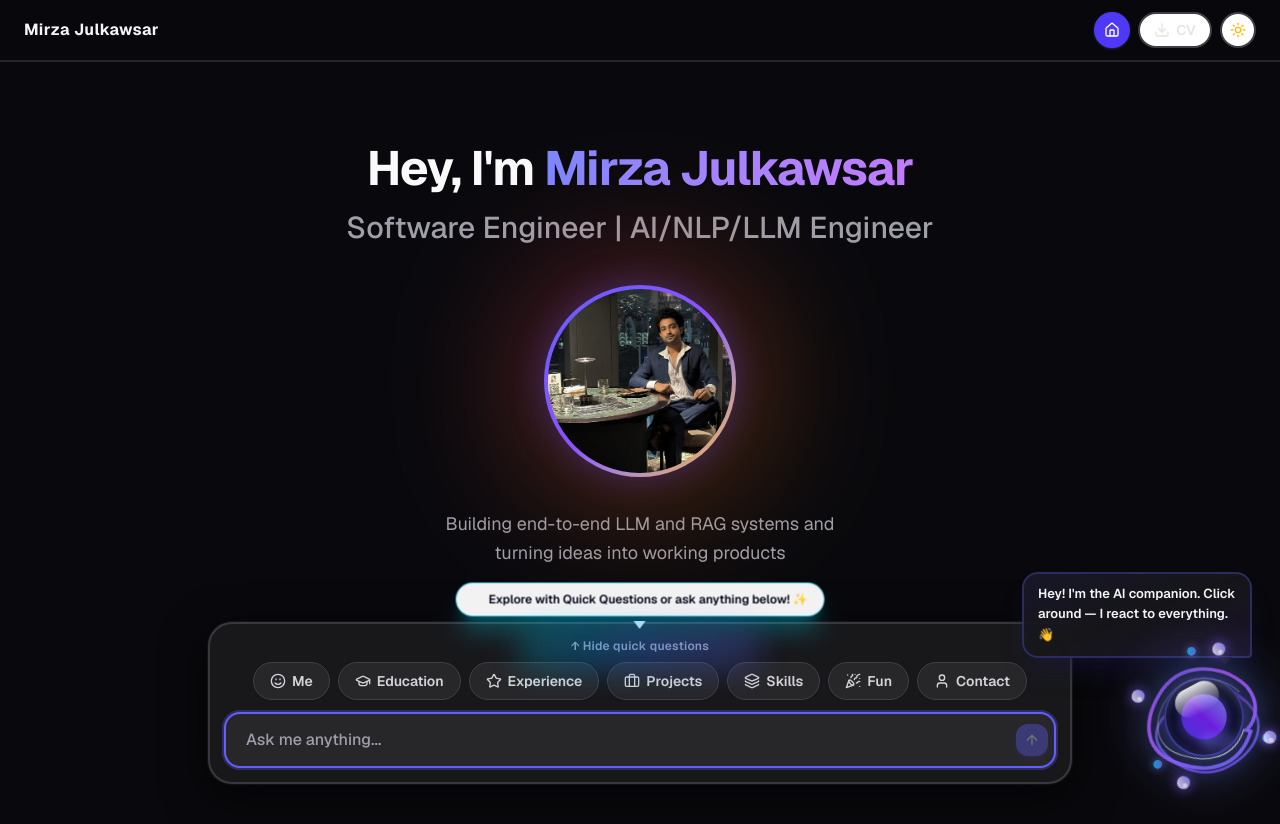
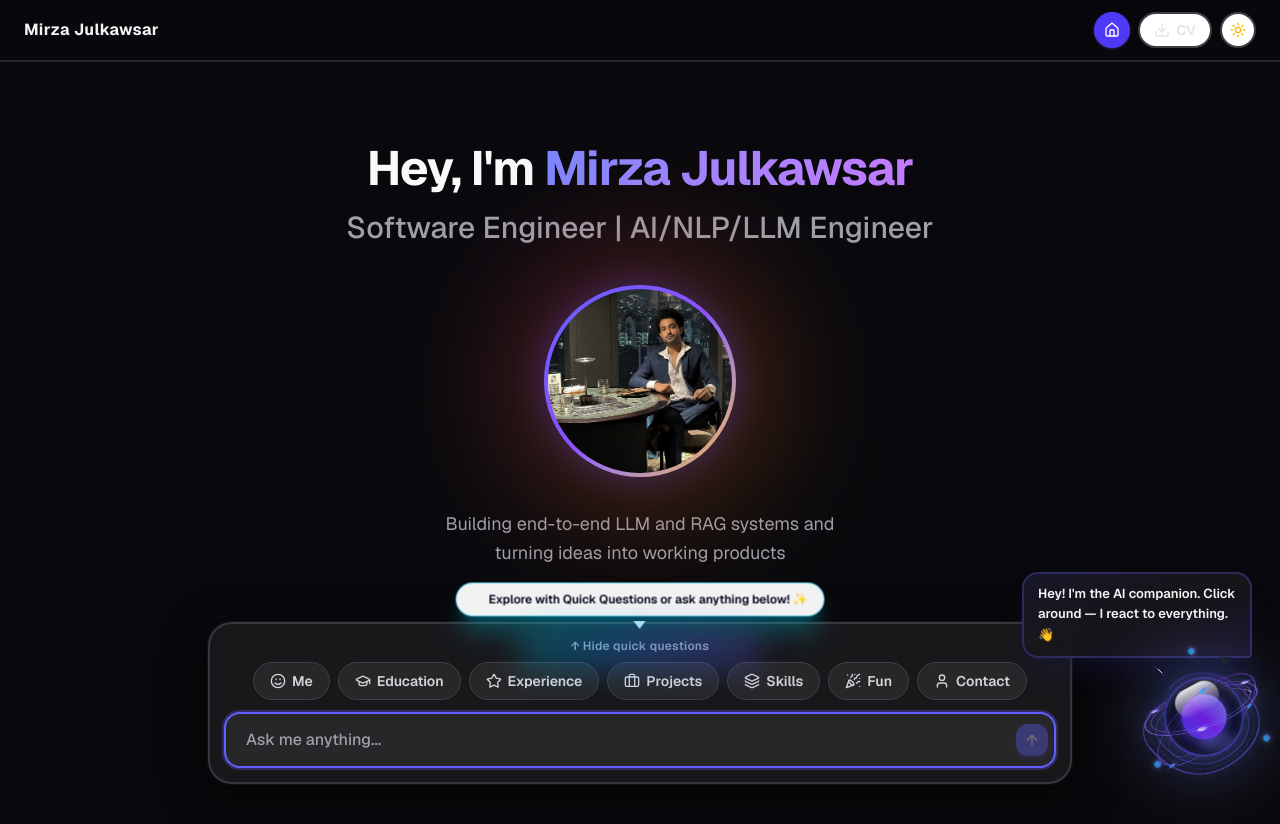
Before and after one commit to Mirza-pranto/AI-Portfolio, a Next.js app: page / in a window 1280 px wide. Built offline with nearby package versions, Linux system fonts and the light colour scheme.

Commit message:
ai compilancee look modification

```diff
--- a/src/components/AICompanion.tsx
+++ b/src/components/AICompanion.tsx
@@ -382,6 +382,7 @@ function AICompanion() {
           {/* ══════════════ Compact 3D Circular Cyber-Sphere + Fluid Aura ══════════════ */}
           <motion.div
             className="relative w-24 h-24 sm:w-28 sm:h-28 flex items-center justify-center"
+            style={{ perspective: 850, transformStyle: 'preserve-3d' }}
             animate={{ rotate: spinTrigger * 360 }}
             transition={{ type: 'spring', stiffness: 50, damping: 10, mass: 1.2 }}
           >
@@ -414,8 +415,9 @@ function AICompanion() {
               }}
             />
 
-            {/* ── Layer 2: Secondary Counter-Flowing Fluid Ribbon (Background Depth Stream) ── */}
+            {/* ── Layer 2: Secondary Counter-Flowing Precision Gyroscope Lines (Background Depth System) ── */}
             <motion.div
+              style={{ transformStyle: 'preserve-3d', transform: 'translateZ(-14px)' }}
               className="absolute inset-[-10px] sm:inset-[-13px] pointer-events-none z-0"
               animate={{
                 rotate: isGenerating ? [360, 0] : [360, 0],
@@ -429,46 +431,69 @@ function AICompanion() {
               <svg viewBox="0 0 180 180" className="w-full h-full" fill="none">
                 <defs>
                   <linearGradient id="counterFluidLight" x1="0%" y1="0%" x2="100%" y2="100%">
-                    <stop offset="0%" stopColor="#818cf8" stopOpacity="0.9" />
-                    <stop offset="45%" stopColor="#38bdf8" stopOpacity="0.85" />
-                    <stop offset="80%" stopColor="#6366f1" stopOpacity="0.5" />
-                    <stop offset="100%" stopColor="#a855f7" stopOpacity="0.2" />
+                    <stop offset="0%" stopColor="#818cf8" stopOpacity="0.95" />
+                    <stop offset="35%" stopColor="#38bdf8" stopOpacity="0.9" />
+                    <stop offset="70%" stopColor="#6366f1" stopOpacity="0.8" />
+                    <stop offset="100%" stopColor="#a855f7" stopOpacity="0.3" />
                   </linearGradient>
 
                   <linearGradient id="counterFluidDark" x1="0%" y1="0%" x2="100%" y2="100%">
-                    <stop offset="0%" stopColor="#7c3aed" stopOpacity="0.85" />
-                    <stop offset="45%" stopColor="#6366f1" stopOpacity="0.8" />
-                    <stop offset="80%" stopColor="#9333ea" stopOpacity="0.5" />
-                    <stop offset="100%" stopColor="#4f46e5" stopOpacity="0.15" />
+                    <stop offset="0%" stopColor="#7c3aed" stopOpacity="0.9" />
+                    <stop offset="40%" stopColor="#6366f1" stopOpacity="0.85" />
+                    <stop offset="75%" stopColor="#9333ea" stopOpacity="0.6" />
+                    <stop offset="100%" stopColor="#4f46e5" stopOpacity="0.25" />
                   </linearGradient>
                 </defs>
 
-                {/* Sweeping Liquid Path 2 */}
+                {/* Track 1: Outer Sweeping Counter-Ellipse */}
                 <path
-                  d="M 134 90 C 134 122, 106 142, 60 140 C 20 138, 10 102, 22 66 C 34 30, 68 14, 108 22 C 132 30, 136 56, 124 76"
+                  d="M 148 90 C 148 126, 118 152, 68 148 C 22 144, 10 106, 24 64 C 38 22, 74 6, 120 14 C 148 20, 154 52, 138 78"
                   className="
                     stroke-[url(#counterFluidLight)] dark:stroke-[url(#counterFluidDark)]
-                    stroke-[3.5]
-                    drop-shadow-[0_0_8px_rgba(99,102,241,0.35)]
-                    dark:drop-shadow-[0_0_10px_rgba(124,58,237,0.35)]
+                    drop-shadow-[0_0_6px_rgba(99,102,241,0.3)]
+                    dark:drop-shadow-[0_0_8px_rgba(124,58,237,0.35)]
                   "
+                  strokeWidth="1.3"
+                  strokeLinecap="round"
+                />
+
+                {/* Track 2: Concentric Inner Counter-Track */}
+                <path
+                  d="M 136 90 C 136 120, 110 140, 72 136 C 34 132, 22 100, 34 68 C 46 36, 76 22, 112 28 C 134 32, 140 56, 128 78"
+                  className="
+                    stroke-[url(#counterFluidLight)] dark:stroke-[url(#counterFluidDark)]
+                    opacity-75
+                  "
+                  strokeWidth="1.0"
+                  strokeLinecap="round"
+                />
+
+                {/* Track 3: Dashed Astrolabe Harmonic Sub-Track */}
+                <path
+                  d="M 142 90 C 142 123, 114 146, 70 142 C 28 138, 16 103, 29 66 C 42 29, 75 14, 116 21 C 141 26, 147 54, 133 78"
+                  className="
+                    stroke-[url(#counterFluidLight)] dark:stroke-[url(#counterFluidDark)]
+                    opacity-50
+                  "
+                  strokeWidth="0.8"
+                  strokeDasharray="2.5 4"
                   strokeLinecap="round"
                 />
               </svg>
 
-              {/* Smaller Orbiting Splash Droplets */}
+              {/* Smaller Orbiting Micro-Nodes */}
               {[40, 160, 275].map((angle, i) => (
                 <motion.div
                   key={i}
                   className="
-                    absolute w-2 h-2 rounded-full
+                    absolute w-1.5 h-1.5 rounded-full
                     bg-gradient-to-tr from-indigo-500 to-cyan-400 dark:bg-indigo-300
-                    shadow-[0_0_6px_1.5px_rgba(99,102,241,0.5)]
-                    dark:shadow-[0_0_6px_1.5px_rgba(129,140,248,0.4)]
+                    shadow-[0_0_5px_1px_rgba(99,102,241,0.5)]
+                    dark:shadow-[0_0_5px_1px_rgba(129,140,248,0.4)]
                   "
                   style={{
-                    left: `calc(50% + ${48 * Math.cos((angle * Math.PI) / 180)}% - 4px)`,
-                    top: `calc(50% + ${48 * Math.sin((angle * Math.PI) / 180)}% - 4px)`,
+                    left: `calc(50% + ${48 * Math.cos((angle * Math.PI) / 180)}% - 3px)`,
+                    top: `calc(50% + ${48 * Math.sin((angle * Math.PI) / 180)}% - 3px)`,
                   }}
                   animate={{
                     opacity: isPageTransitioning ? [0.6, 1, 0.6] : isGenerating ? [0.7, 1, 0.7] : [0.6, 0.92, 0.6],
@@ -484,7 +509,9 @@ function AICompanion() {
             </motion.div>
 
             {/* ── Layer 3: The 3D Glass Sphere (Circular, Tactile, Scaled-Down) ── */}
-            <div className="
+            <div
+              style={{ transform: 'translateZ(0px)', transformStyle: 'preserve-3d' }}
+              className="
                 relative z-10
                 w-[70px] h-[70px] sm:w-[80px] sm:h-[80px]
                 rounded-full
@@ -496,7 +523,8 @@ function AICompanion() {
                 shadow-[0_12px_28px_rgba(99,102,241,0.25),0_4px_12px_rgba(56,189,248,0.2),inset_0_-6px_16px_rgba(99,102,241,0.2),inset_0_3px_12px_rgba(255,255,255,0.95)]
                 dark:shadow-[0_0_28px_rgba(99,102,241,0.25),0_0_12px_rgba(139,92,246,0.2),inset_0_-8px_18px_rgba(15,10,30,0.8),inset_0_2px_8px_rgba(165,180,252,0.35)]
                 backdrop-blur-xl
-            ">
+              "
+            >
 
               {/* ── Internal Plasma Nucleus (Energy Core) ── */}
               <motion.div
@@ -550,91 +578,113 @@ function AICompanion() {
               " />
             </div>
 
-            {/* ── Layer 4: Primary Liquid Ribbon Stream (Foreground Circulating Flow with Droplets) ── */}
+            {/* ── Layer 4: 3D Multi-Planar Gyroscopic Rings (Orbiting IN FRONT of the Sphere) ── */}
+            <div
+              className="absolute inset-[-18px] sm:inset-[-22px] pointer-events-none z-20 flex items-center justify-center"
+              style={{
+                perspective: 800,
+                transformStyle: 'preserve-3d',
+              }}
+            >
+              {/* 3D Ring 1: Equatorial Front-Tilt Orbit (Passes across the front-lower face of the sphere) */}
+              <div
+                className="absolute w-full h-full flex items-center justify-center"
+                style={{
+                  transformStyle: 'preserve-3d',
+                  transform: 'rotateX(68deg) rotateY(-18deg) translateZ(12px)',
+                }}
+              >
                 <motion.div
-              className="absolute inset-[-13px] sm:inset-[-16px] pointer-events-none z-20"
-              animate={{
-                rotate: isGenerating ? [0, 360] : [0, 360],
-              }}
+                  className="w-full h-full"
+                  animate={{ rotateZ: isGenerating ? [0, 360] : [0, 360] }}
                   transition={{
-                duration: isGenerating ? 2.4 : 10,
+                    duration: isGenerating ? 2.4 : 9.5,
                     repeat: Infinity,
                     ease: 'linear',
                   }}
                 >
                   <svg viewBox="0 0 200 200" className="w-full h-full" fill="none">
                     <defs>
-                  {/* Fluid Stream Gradient Light Mode */}
-                  <linearGradient id="fluidStreamLight" x1="0%" y1="0%" x2="100%" y2="100%">
+                      <linearGradient id="ringGradientPrimaryLight" x1="0%" y1="0%" x2="100%" y2="100%">
                         <stop offset="0%" stopColor="#4f46e5" stopOpacity="0.95" />
-                    <stop offset="35%" stopColor="#2563eb" stopOpacity="0.95" />
-                    <stop offset="70%" stopColor="#06b6d4" stopOpacity="0.95" />
-                    <stop offset="100%" stopColor="#8b5cf6" stopOpacity="0.85" />
+                        <stop offset="30%" stopColor="#2563eb" stopOpacity="0.95" />
+                        <stop offset="65%" stopColor="#06b6d4" stopOpacity="0.95" />
+                        <stop offset="100%" stopColor="#8b5cf6" stopOpacity="0.9" />
                       </linearGradient>
 
-                  {/* Fluid Stream Gradient Dark Mode */}
-                  <linearGradient id="fluidStreamDark" x1="0%" y1="0%" x2="100%" y2="100%">
+                      <linearGradient id="ringGradientPrimaryDark" x1="0%" y1="0%" x2="100%" y2="100%">
                         <stop offset="0%" stopColor="#6366f1" stopOpacity="0.9" />
                         <stop offset="35%" stopColor="#8b5cf6" stopOpacity="0.95" />
                         <stop offset="70%" stopColor="#a855f7" stopOpacity="0.85" />
                         <stop offset="100%" stopColor="#6366f1" stopOpacity="0.75" />
                       </linearGradient>
 
-                  {/* Liquid Glass Highlight Spine */}
-                  <linearGradient id="fluidSpineGleam" x1="0%" y1="0%" x2="100%" y2="100%">
-                    <stop offset="0%" stopColor="#ffffff" stopOpacity="0.85" />
-                    <stop offset="50%" stopColor="#ffffff" stopOpacity="0.35" />
+                      <linearGradient id="ringSpineGleam" x1="0%" y1="0%" x2="100%" y2="100%">
+                        <stop offset="0%" stopColor="#ffffff" stopOpacity="0.95" />
+                        <stop offset="50%" stopColor="#ffffff" stopOpacity="0.4" />
                         <stop offset="100%" stopColor="#ffffff" stopOpacity="0.05" />
                       </linearGradient>
                     </defs>
 
-                {/* Sweeping Liquid Ribbon Path with Organic Wave Flow */}
-                <path
-                  d="M 32 100 C 32 50, 68 24, 120 28 C 170 32, 180 75, 166 120 C 150 165, 96 178, 56 158 C 34 144, 28 120, 38 100 Z"
+                    {/* Outer Equatorial Orbit Ring */}
+                    <circle
+                      cx="100" cy="100" r="74"
                       className="
-                    stroke-[url(#fluidStreamLight)] dark:stroke-[url(#fluidStreamDark)]
-                    stroke-[5]
-                    drop-shadow-[0_0_12px_rgba(99,102,241,0.45)]
-                    dark:drop-shadow-[0_0_14px_rgba(129,140,248,0.45)]
+                        stroke-[url(#ringGradientPrimaryLight)] dark:stroke-[url(#ringGradientPrimaryDark)]
+                        drop-shadow-[0_0_8px_rgba(99,102,241,0.4)]
+                        dark:drop-shadow-[0_0_10px_rgba(129,140,248,0.45)]
                       "
-                  strokeLinecap="round"
+                      strokeWidth="1.4"
                     />
 
-                {/* Inner Specular Highlight Spine (Liquid Glass Glaze) */}
+                    {/* Parallel Concentric Orbit Ring */}
+                    <circle
+                      cx="100" cy="100" r="66"
+                      className="
+                        stroke-[url(#ringGradientPrimaryLight)] dark:stroke-[url(#ringGradientPrimaryDark)]
+                        opacity-80
+                      "
+                      strokeWidth="1.0"
+                    />
+
+                    {/* Dashed Chronometer Ring */}
+                    <circle
+                      cx="100" cy="100" r="70"
+                      className="
+                        stroke-[url(#ringGradientPrimaryLight)] dark:stroke-[url(#ringGradientPrimaryDark)]
+                        opacity-60
+                      "
+                      strokeWidth="0.8"
+                      strokeDasharray="3 5"
+                    />
+
+                    {/* Specular Front Curvature Highlight Spine */}
                     <path
-                  d="M 42 100 C 42 60, 74 38, 118 40 C 158 42, 168 80, 154 116 C 140 152, 95 162, 64 148"
-                  stroke="url(#fluidSpineGleam)"
-                  strokeWidth="1.6"
+                      d="M 38 126 C 65 158, 135 158, 162 126"
+                      stroke="url(#ringSpineGleam)"
+                      strokeWidth="1.0"
                       strokeLinecap="round"
                     />
                   </svg>
 
-              {/* Orbiting Liquid Droplet Beads */}
-              {[0, 85, 180, 270].map((angle, i) => (
+                  {/* Satellite Beads Orbiting on Front Plane */}
+                  {[0, 120, 240].map((angle, i) => (
                     <motion.div
                       key={i}
                       className="
-                    absolute w-3 h-3 rounded-full
-                    bg-gradient-to-tr from-blue-700 via-cyan-400 to-white
+                        absolute w-2 h-2 rounded-full
+                        bg-gradient-to-tr from-blue-600 via-indigo-500 to-white
                         dark:from-indigo-400 dark:via-violet-300 dark:to-white
-                    shadow-[0_0_10px_2.5px_#2563eb]
-                    dark:shadow-[0_0_10px_2px_rgba(139,92,246,0.55)]
+                        shadow-[0_0_8px_1.5px_rgba(37,99,235,0.7)]
+                        dark:shadow-[0_0_8px_1.5px_rgba(139,92,246,0.6)]
                       "
                       style={{
-                    left: `calc(50% + ${48 * Math.cos((angle * Math.PI) / 180)}% - 6px)`,
-                    top: `calc(50% + ${48 * Math.sin((angle * Math.PI) / 180)}% - 6px)`,
+                        left: `calc(50% + ${37 * Math.cos((angle * Math.PI) / 180)}% - 4px)`,
+                        top: `calc(50% + ${37 * Math.sin((angle * Math.PI) / 180)}% - 4px)`,
                       }}
                       animate={{
-                    scale: isPageTransitioning
-                      ? [0.85, 1.4, 0.85]
-                      : isGenerating
-                      ? [0.85, 1.4, 0.85]
-                      : [0.85, 1.25, 0.85],
-                    opacity: isPageTransitioning
-                      ? [0.65, 1, 0.65]
-                      : isGenerating
-                      ? [0.65, 1, 0.65]
-                      : [0.65, 0.92, 0.65],
+                        scale: isPageTransitioning ? [0.85, 1.4, 0.85] : isGenerating ? [0.85, 1.4, 0.85] : [0.85, 1.25, 0.85],
+                        opacity: isPageTransitioning ? [0.65, 1, 0.65] : isGenerating ? [0.65, 1, 0.65] : [0.65, 0.92, 0.65],
                       }}
                       transition={{
                         duration: isPageTransitioning ? 1.4 : isGenerating ? 0.5 : 2.4,
@@ -642,11 +692,152 @@ function AICompanion() {
                         ease: 'easeInOut',
                       }}
                     >
-                  {/* Droplet Highlight Glint */}
                       <div className="absolute top-[18%] left-[20%] w-[32%] h-[32%] rounded-full bg-white/90 blur-[0.3px]" />
                     </motion.div>
                   ))}
                 </motion.div>
+              </div>
+
+              {/* 3D Ring 2: Diagonal Cross-Tilt Orbit (Sweeps diagonally in front across the sphere face) */}
+              <div
+                className="absolute w-full h-full flex items-center justify-center"
+                style={{
+                  transformStyle: 'preserve-3d',
+                  transform: 'rotateX(-58deg) rotateY(38deg) translateZ(8px)',
+                }}
+              >
+                <motion.div
+                  className="w-full h-full"
+                  animate={{ rotateZ: isGenerating ? [360, 0] : [360, 0] }}
+                  transition={{
+                    duration: isGenerating ? 3.0 : 12.5,
+                    repeat: Infinity,
+                    ease: 'linear',
+                  }}
+                >
+                  <svg viewBox="0 0 200 200" className="w-full h-full" fill="none">
+                    <defs>
+                      <linearGradient id="ringGradientSecondaryLight" x1="0%" y1="0%" x2="100%" y2="100%">
+                        <stop offset="0%" stopColor="#818cf8" stopOpacity="0.95" />
+                        <stop offset="35%" stopColor="#38bdf8" stopOpacity="0.9" />
+                        <stop offset="70%" stopColor="#6366f1" stopOpacity="0.8" />
+                        <stop offset="100%" stopColor="#a855f7" stopOpacity="0.4" />
+                      </linearGradient>
+
+                      <linearGradient id="ringGradientSecondaryDark" x1="0%" y1="0%" x2="100%" y2="100%">
+                        <stop offset="0%" stopColor="#7c3aed" stopOpacity="0.9" />
+                        <stop offset="40%" stopColor="#6366f1" stopOpacity="0.85" />
+                        <stop offset="75%" stopColor="#9333ea" stopOpacity="0.6" />
+                        <stop offset="100%" stopColor="#4f46e5" stopOpacity="0.3" />
+                      </linearGradient>
+                    </defs>
+
+                    {/* Outer Diagonal Ring */}
+                    <circle
+                      cx="100" cy="100" r="78"
+                      className="
+                        stroke-[url(#ringGradientSecondaryLight)] dark:stroke-[url(#ringGradientSecondaryDark)]
+                        drop-shadow-[0_0_6px_rgba(99,102,241,0.35)]
+                        dark:drop-shadow-[0_0_8px_rgba(124,58,237,0.35)]
+                      "
+                      strokeWidth="1.3"
+                    />
+
+                    {/* Inner Diagonal Ring */}
+                    <circle
+                      cx="100" cy="100" r="62"
+                      className="
+                        stroke-[url(#ringGradientSecondaryLight)] dark:stroke-[url(#ringGradientSecondaryDark)]
+                        opacity-70
+                      "
+                      strokeWidth="0.9"
+                    />
+
+                    {/* Dashed Diagonal Ring */}
+                    <circle
+                      cx="100" cy="100" r="70"
+                      className="
+                        stroke-[url(#ringGradientSecondaryLight)] dark:stroke-[url(#ringGradientSecondaryDark)]
+                        opacity-50
+                      "
+                      strokeWidth="0.8"
+                      strokeDasharray="2.5 4"
+                    />
+                  </svg>
+
+                  {/* Satellite Beads Orbiting on Diagonal Plane */}
+                  {[60, 180, 300].map((angle, i) => (
+                    <motion.div
+                      key={i}
+                      className="
+                        absolute w-1.5 h-1.5 rounded-full
+                        bg-gradient-to-tr from-indigo-500 to-cyan-400 dark:bg-indigo-300
+                        shadow-[0_0_6px_1px_rgba(99,102,241,0.5)]
+                        dark:shadow-[0_0_6px_1px_rgba(129,140,248,0.4)]
+                      "
+                      style={{
+                        left: `calc(50% + ${39 * Math.cos((angle * Math.PI) / 180)}% - 3px)`,
+                        top: `calc(50% + ${39 * Math.sin((angle * Math.PI) / 180)}% - 3px)`,
+                      }}
+                      animate={{
+                        scale: isPageTransitioning ? [0.85, 1.4, 0.85] : isGenerating ? [0.85, 1.4, 0.85] : [0.85, 1.25, 0.85],
+                        opacity: isPageTransitioning ? [0.65, 1, 0.65] : isGenerating ? [0.65, 1, 0.65] : [0.65, 0.92, 0.65],
+                      }}
+                      transition={{
+                        duration: isPageTransitioning ? 1.4 : isGenerating ? 0.5 : 2.4,
+                        repeat: isPageTransitioning ? 0 : Infinity,
+                        ease: 'easeInOut',
+                      }}
+                    />
+                  ))}
+                </motion.div>
+              </div>
+
+              {/* 3D Ring 3: Steep Polar Latitude Arc (Third 3D Gyroscopic Axis) */}
+              <div
+                className="absolute w-full h-full flex items-center justify-center"
+                style={{
+                  transformStyle: 'preserve-3d',
+                  transform: 'rotateX(82deg) rotateY(42deg) translateZ(6px)',
+                }}
+              >
+                <motion.div
+                  className="w-full h-full"
+                  animate={{ rotateZ: isGenerating ? [0, 360] : [0, 360] }}
+                  transition={{
+                    duration: isGenerating ? 4.2 : 16,
+                    repeat: Infinity,
+                    ease: 'linear',
+                  }}
+                >
+                  <svg viewBox="0 0 200 200" className="w-full h-full" fill="none">
+                    <circle
+                      cx="100" cy="100" r="82"
+                      className="
+                        stroke-[url(#ringGradientPrimaryLight)] dark:stroke-[url(#ringGradientPrimaryDark)]
+                        opacity-60
+                        drop-shadow-[0_0_5px_rgba(99,102,241,0.25)]
+                      "
+                      strokeWidth="0.9"
+                      strokeDasharray="4 6"
+                    />
+                  </svg>
+
+                  <div
+                    className="
+                      absolute w-1.5 h-1.5 rounded-full
+                      bg-white dark:bg-violet-200
+                      shadow-[0_0_6px_1.5px_rgba(255,255,255,0.8)]
+                      dark:shadow-[0_0_6px_1.5px_rgba(168,85,247,0.8)]
+                    "
+                    style={{
+                      left: `calc(50% + ${41 * Math.cos((45 * Math.PI) / 180)}% - 3px)`,
+                      top: `calc(50% + ${41 * Math.sin((45 * Math.PI) / 180)}% - 3px)`,
+                    }}
+                  />
+                </motion.div>
+              </div>
+            </div>
 
           </motion.div>
         </motion.div>
```
Lines whose indentation alone changed are shown as unchanged.
